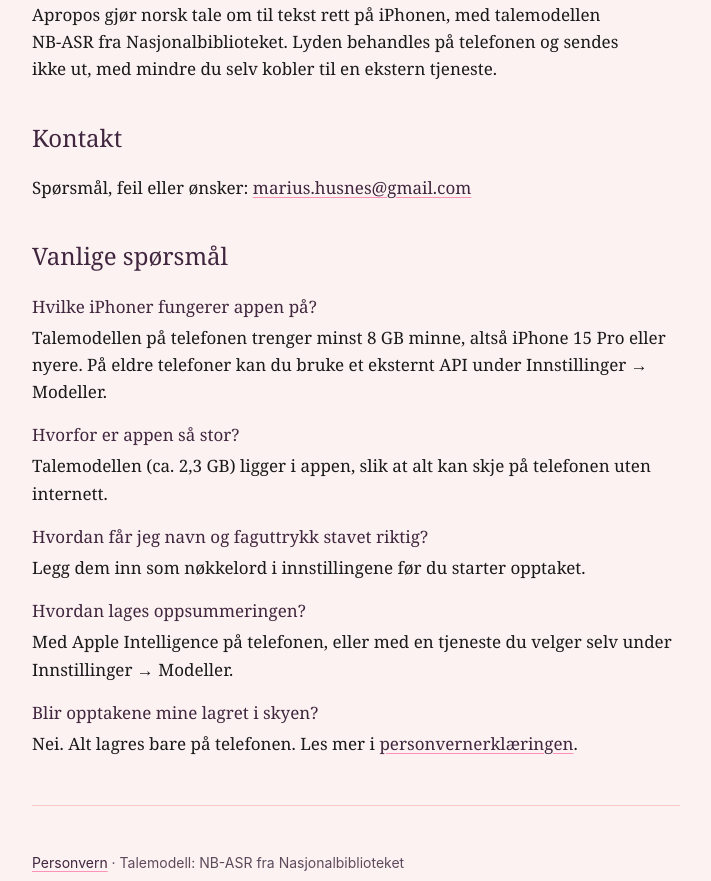
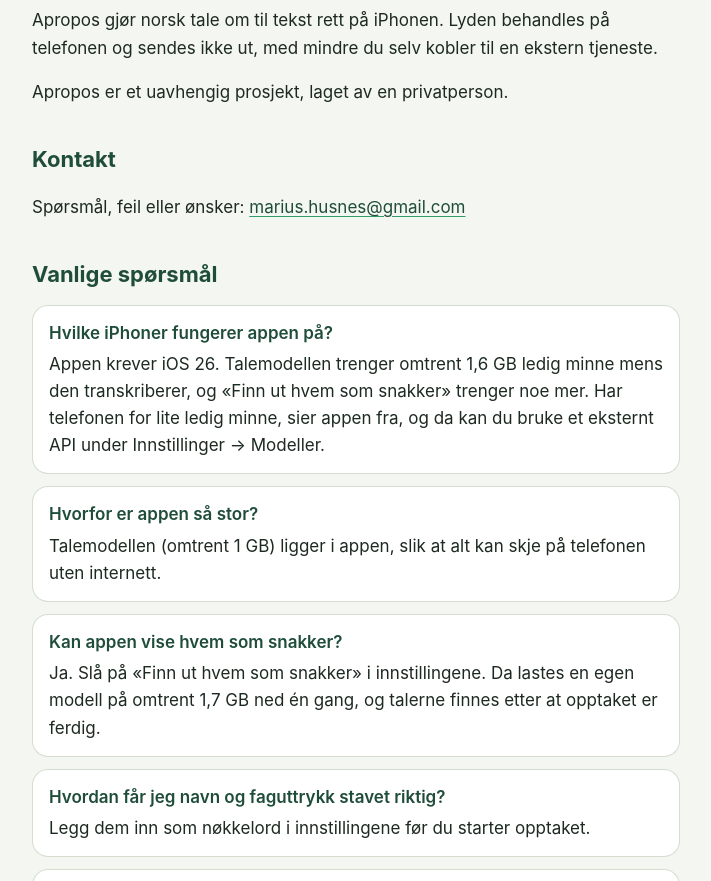
Before and after one commit to mariushusnes/apropos-site, a plain HTML site: page index.html in a window 1280 px wide. Shown: the part 140-1021 px from the top of the page, without its empty margins (284-995 px from the left). Drawn offline with Linux system fonts and the light colour scheme.

Commit message:
New look, new icon and updated answers
The pages follow the app's new green design, with a dark mode. The support
page has updated answers on memory and app size and a new one on speaker
labels; the privacy page says how long sound is kept for speaker labels.

Co-Authored-By: Claude Fable 5.2 <noreply@anthropic.com>

```diff
--- a/index.html
+++ b/index.html
@@ -3,24 +3,29 @@
 <head>
 <meta charset="utf-8">
 <meta name="viewport" content="width=device-width, initial-scale=1">
+<meta name="color-scheme" content="light dark">
 <title>Apropos – støtte</title>
 <link rel="icon" href="icon.png">
 <style>
-  :root { --aubergine: #40263E; --rose: #FE91B8; --bg: #FDF2F2; --text: #1A1A1A; --muted: #5d4a5b; --line: #FFC9C9; }
+  :root { --accent: #1F4D3A; --bright: #2E9E6B; --bg: #F4F6F1; --surface: #FFFFFF; --text: #1D2A21; --muted: #51604F; --line: #D5DDCF; }
+  @media (prefers-color-scheme: dark) {
+    :root { --accent: #8FD1AA; --bright: #5FD39A; --bg: #0E1511; --surface: #17211B; --text: #E6ECE6; --muted: #9DAC9F; --line: #2C3A31; }
+  }
   * { box-sizing: border-box; }
-  body { margin: 0; background: var(--bg); color: var(--text); font: 17px/1.6 Georgia, "Times New Roman", serif; }
+  body { margin: 0; background: var(--bg); color: var(--text); font: 17px/1.6 ui-rounded, -apple-system, "SF Pro Rounded", "Helvetica Neue", Arial, sans-serif; }
   main { max-width: 680px; margin: 0 auto; padding: 48px 16px 64px; }
-  .eyebrow { font: 600 12px/1 -apple-system, "Helvetica Neue", Arial, sans-serif; letter-spacing: .12em; text-transform: uppercase; color: var(--aubergine); }
-  h1 { color: var(--aubergine); font-weight: 400; font-size: 40px; line-height: 1.1; margin: 12px 0 8px; }
-  h2 { color: var(--aubergine); font-weight: 400; font-size: 24px; margin: 36px 0 8px; }
+  .eyebrow { font-weight: 600; font-size: 14px; color: var(--muted); }
+  h1 { color: var(--accent); font-weight: 700; font-size: 40px; line-height: 1.1; margin: 8px 0; }
+  h2 { color: var(--accent); font-weight: 700; font-size: 22px; margin: 36px 0 8px; }
   p, li { max-width: 62ch; }
-  .updated { color: var(--muted); font: 14px -apple-system, "Helvetica Neue", Arial, sans-serif; }
+  .updated { color: var(--muted); font-size: 14px; }
   hr { border: 0; border-top: 1px solid var(--line); margin: 48px 0; }
-  a { color: var(--aubergine); text-decoration-color: var(--rose); text-underline-offset: 3px; }
-  .head { display:flex; gap:16px; align-items:center; }
-  .head img { width:72px; height:72px; border-radius:16px; }
-  dt { color: var(--aubergine); margin-top: 16px; }
-  dd { margin: 4px 0 0; }
+  a { color: var(--accent); text-decoration-color: var(--bright); text-underline-offset: 3px; }
+  .head { display: flex; gap: 16px; align-items: center; }
+  .head img { width: 72px; height: 72px; border-radius: 16px; }
+  dl { margin: 0; }
+  dt { color: var(--accent); font-weight: 600; margin-top: 12px; background: var(--surface); border: 1px solid var(--line); border-bottom: 0; border-radius: 16px 16px 0 0; padding: 14px 16px 0; }
+  dd { margin: 0; background: var(--surface); border: 1px solid var(--line); border-top: 0; border-radius: 0 0 16px 16px; padding: 4px 16px 14px; }
 </style>
 </head>
 <body>
@@ -32,7 +37,8 @@
       <h1>Apropos</h1>
     </div>
   </div>
-  <p>Apropos gjør norsk tale om til tekst rett på iPhonen, med talemodellen NB-ASR fra Nasjonalbiblioteket. Lyden behandles på telefonen og sendes ikke ut, med mindre du selv kobler til en ekstern tjeneste.</p>
+  <p>Apropos gjør norsk tale om til tekst rett på iPhonen. Lyden behandles på telefonen og sendes ikke ut, med mindre du selv kobler til en ekstern tjeneste.</p>
+  <p>Apropos er et uavhengig prosjekt, laget av en privatperson.</p>
 
   <h2>Kontakt</h2>
   <p>Spørsmål, feil eller ønsker: <a href="mailto:marius.husnes@gmail.com?subject=Apropos">marius.husnes@gmail.com</a></p>
@@ -40,9 +46,11 @@
   <h2>Vanlige spørsmål</h2>
   <dl>
     <dt>Hvilke iPhoner fungerer appen på?</dt>
-    <dd>Talemodellen på telefonen trenger minst 8 GB minne, altså iPhone 15 Pro eller nyere. På eldre telefoner kan du bruke et eksternt API under Innstillinger → Modeller.</dd>
+    <dd>Appen krever iOS 26. Talemodellen trenger omtrent 1,6 GB ledig minne mens den transkriberer, og «Finn ut hvem som snakker» trenger noe mer. Har telefonen for lite ledig minne, sier appen fra, og da kan du bruke et eksternt API under Innstillinger → Modeller.</dd>
     <dt>Hvorfor er appen så stor?</dt>
-    <dd>Talemodellen (ca. 2,3 GB) ligger i appen, slik at alt kan skje på telefonen uten internett.</dd>
+    <dd>Talemodellen (omtrent 1 GB) ligger i appen, slik at alt kan skje på telefonen uten internett.</dd>
+    <dt>Kan appen vise hvem som snakker?</dt>
+    <dd>Ja. Slå på «Finn ut hvem som snakker» i innstillingene. Da lastes en egen modell på omtrent 1,7 GB ned én gang, og talerne finnes etter at opptaket er ferdig.</dd>
     <dt>Hvordan får jeg navn og faguttrykk stavet riktig?</dt>
     <dd>Legg dem inn som nøkkelord i innstillingene før du starter opptaket.</dd>
     <dt>Hvordan lages oppsummeringen?</dt>
@@ -52,7 +60,7 @@
   </dl>
 
   <hr>
-  <p class="updated"><a href="privacy/">Personvern</a> · Talemodell: NB-ASR fra Nasjonalbiblioteket</p>
+  <p class="updated"><a href="privacy/">Personvern</a></p>
 </main>
 </body>
 </html>
```
Also changed, not shown: privacy/index.html (+25 -11 lines), icon.png.
